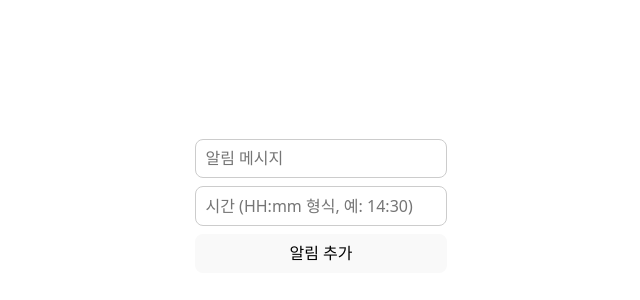
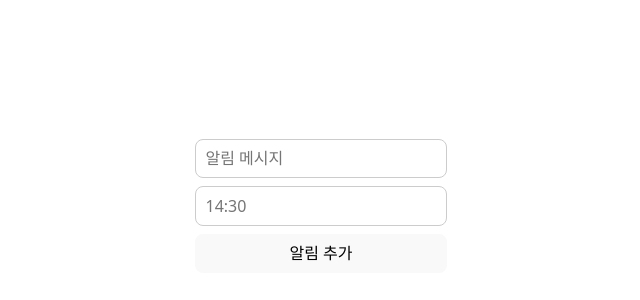
Before and after one commit to socratone/noticer, a React (Vite) app: page / in a window 1280 px wide. Shown: the part 194-494 px from the top of the page, without its empty margins (319-959 px from the left). Built offline with nearby package versions, Linux system fonts and the light colour scheme.

Commit message:
feat: placeholder 수정

```diff
--- a/src/App.tsx
+++ b/src/App.tsx
@@ -106,10 +106,7 @@ function App() {
                 <span style={{ color: 'red' }}>{errors.message.message}</span>
               )}
 
-              <TextField
-                placeholder="시간 (HH:mm 형식, 예: 14:30)"
-                {...register('time')}
-              />
+              <TextField placeholder="14:30" {...register('time')} />
               {errors.time && (
                 <span style={{ color: 'red' }}>{errors.time.message}</span>
               )}
```
